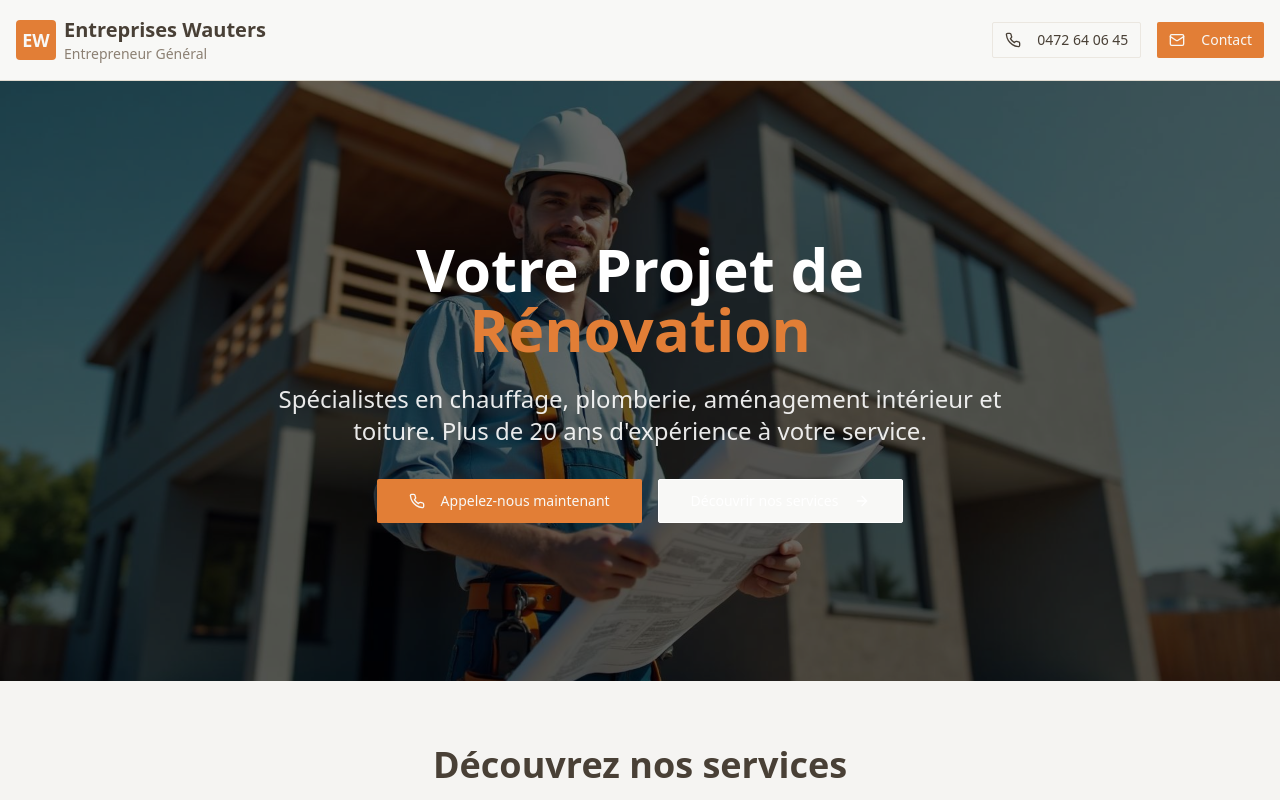
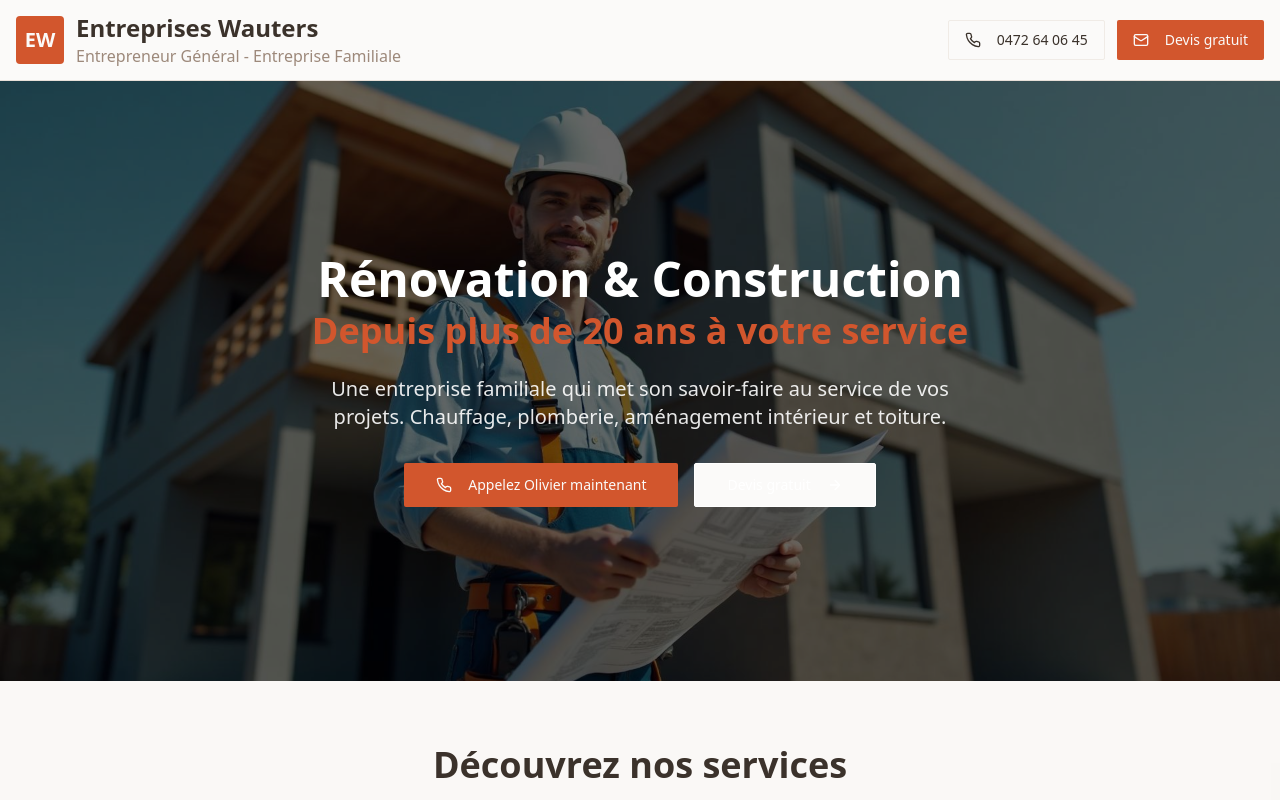
Before and after one commit to WR-Azrog/wauters-web-glow-up, a React (Vite) app: page / in a window 1280 px wide. Shown: the top 800 px of the page. Built offline with nearby package versions, Linux system fonts and the light colour scheme.

Commit message:
Refine design for local feel
Adjusted design to feel more like a local, family-run business rather than a corporate entity.

```diff
--- a/src/components/Footer.tsx
+++ b/src/components/Footer.tsx
@@ -14,7 +14,7 @@ const Footer = () => {
               </div>
             </div>
             <p className="text-sm opacity-80 leading-relaxed">
-              Votre partenaire de confiance pour tous vos projets de rénovation et construction.
+              Une entreprise familiale qui privilégie la qualité et la proximité avec ses clients depuis plus de 20 ans.
             </p>
           </div>
 
--- a/src/components/Header.tsx
+++ b/src/components/Header.tsx
@@ -3,27 +3,27 @@ import { Phone, Mail } from "lucide-react";
 
 const Header = () => {
   return (
-    <header className="bg-background shadow-sm border-b">
-      <div className="container mx-auto px-4 py-4">
+    <header className="bg-background border-b border-border py-3">
+      <div className="container mx-auto px-4">
         <div className="flex items-center justify-between">
-          <div className="flex items-center space-x-2">
-            <div className="w-10 h-10 bg-primary rounded flex items-center justify-center">
-              <span className="text-primary-foreground font-bold text-lg">EW</span>
+          <div className="flex items-center space-x-3">
+            <div className="w-12 h-12 bg-primary rounded flex items-center justify-center">
+              <span className="text-primary-foreground font-bold text-xl">EW</span>
             </div>
             <div>
-              <h1 className="text-xl font-bold text-foreground">Entreprises Wauters</h1>
-              <p className="text-sm text-muted-foreground">Entrepreneur Général</p>
+              <h1 className="text-2xl font-bold text-foreground">Entreprises Wauters</h1>
+              <p className="text-muted-foreground">Entrepreneur Général - Entreprise Familiale</p>
             </div>
           </div>
 
-          <div className="flex items-center space-x-4">
-            <Button variant="outline" size="sm" className="flex items-center space-x-2">
+          <div className="flex items-center space-x-3">
+            <Button variant="outline" size="default" className="flex items-center space-x-2">
               <Phone className="w-4 h-4" />
               <span className="hidden sm:inline">0472 64 06 45</span>
             </Button>
-            <Button size="sm" className="flex items-center space-x-2">
+            <Button size="default" className="flex items-center space-x-2">
               <Mail className="w-4 h-4" />
-              <span className="hidden sm:inline">Contact</span>
+              <span className="hidden sm:inline">Devis gratuit</span>
             </Button>
           </div>
         </div>
--- a/src/components/Hero.tsx
+++ b/src/components/Hero.tsx
@@ -13,23 +13,23 @@ const Hero = () => {
         }}
       />
       <div className="relative container mx-auto px-4 py-20 text-center text-white">
-        <h1 className="text-4xl md:text-6xl font-bold mb-6 leading-tight">
-          Votre Projet de
-          <span className="block text-primary">
-            Rénovation
+        <h1 className="text-4xl md:text-5xl font-bold mb-6 leading-tight">
+          Rénovation & Construction
+          <span className="block text-primary text-3xl md:text-4xl mt-2">
+            Depuis plus de 20 ans à votre service
           </span>
         </h1>
-        <p className="text-xl md:text-2xl mb-8 max-w-3xl mx-auto opacity-90">
-          Spécialistes en chauffage, plomberie, aménagement intérieur et toiture.
-          Plus de 20 ans d'expérience à votre service.
+        <p className="text-lg md:text-xl mb-8 max-w-2xl mx-auto opacity-90">
+          Une entreprise familiale qui met son savoir-faire au service de vos projets.
+          Chauffage, plomberie, aménagement intérieur et toiture.
         </p>
         <div className="flex flex-col sm:flex-row gap-4 justify-center items-center">
-          <Button size="lg" className="flex items-center space-x-2 bg-primary hover:bg-primary/90">
+          <Button size="lg" className="flex items-center space-x-2 bg-primary hover:bg-primary/90 px-8 py-3">
             <Phone className="w-5 h-5" />
-            <span>Appelez-nous maintenant</span>
+            <span>Appelez Olivier maintenant</span>
           </Button>
-          <Button variant="outline" size="lg" className="flex items-center space-x-2 border-white text-white hover:bg-white hover:text-primary">
-            <span>Découvrir nos services</span>
+          <Button variant="outline" size="lg" className="flex items-center space-x-2 border-white text-white hover:bg-white hover:text-primary px-8 py-3">
+            <span>Devis gratuit</span>
             <ArrowRight className="w-5 h-5" />
           </Button>
         </div>
--- a/src/index.css
+++ b/src/index.css
@@ -8,40 +8,40 @@ All colors MUST be HSL.
 
 @layer base {
   :root {
-    --background: 45 15% 97%;
-    --foreground: 30 15% 25%;
+    --background: 35 25% 98%;
+    --foreground: 25 15% 20%;
 
-    --card: 42 20% 96%;
-    --card-foreground: 30 15% 25%;
+    --card: 35 30% 96%;
+    --card-foreground: 25 15% 20%;
 
-    --popover: 42 20% 96%;
-    --popover-foreground: 30 15% 25%;
+    --popover: 35 30% 96%;
+    --popover-foreground: 25 15% 20%;
 
-    --primary: 25 75% 55%;
-    --primary-foreground: 45 15% 97%;
+    --primary: 15 65% 50%;
+    --primary-foreground: 35 25% 98%;
 
-    --secondary: 40 25% 88%;
-    --secondary-foreground: 30 15% 35%;
+    --secondary: 30 35% 90%;
+    --secondary-foreground: 25 20% 30%;
 
-    --muted: 40 15% 92%;
-    --muted-foreground: 30 10% 50%;
+    --muted: 30 20% 94%;
+    --muted-foreground: 25 15% 55%;
 
-    --accent: 30 35% 85%;
-    --accent-foreground: 30 25% 30%;
+    --accent: 25 45% 88%;
+    --accent-foreground: 25 25% 25%;
 
     --destructive: 0 70% 55%;
-    --destructive-foreground: 45 15% 97%;
+    --destructive-foreground: 35 25% 98%;
 
-    --border: 40 20% 85%;
-    --input: 40 20% 90%;
-    --ring: 25 75% 55%;
+    --border: 30 25% 88%;
+    --input: 30 25% 92%;
+    --ring: 15 65% 50%;
 
-    /* Custom tokens for homemade construction theme */
-    --hero-gradient: linear-gradient(135deg, hsl(25 75% 55%), hsl(30 65% 65%));
-    --service-card-bg: 42 20% 96%;
-    --service-card-hover: 40 25% 92%;
-    --construction-orange: 25 75% 55%;
-    --construction-gray: 30 15% 45%;
+    /* Custom tokens for family business theme */
+    --hero-gradient: linear-gradient(135deg, hsl(15 65% 50%), hsl(25 55% 65%));
+    --service-card-bg: 35 30% 96%;
+    --service-card-hover: 30 35% 93%;
+    --construction-orange: 15 65% 50%;
+    --construction-gray: 25 15% 50%;
 
     --radius: 0.25rem;
 
```
